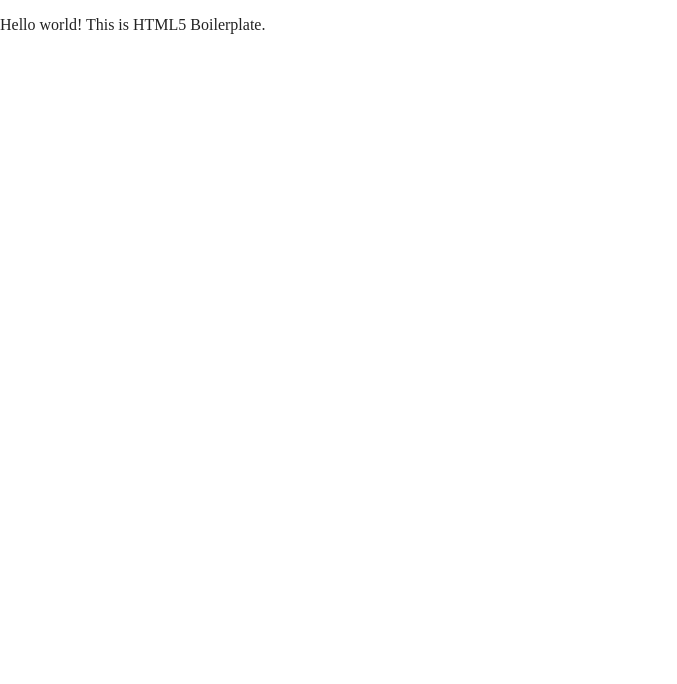
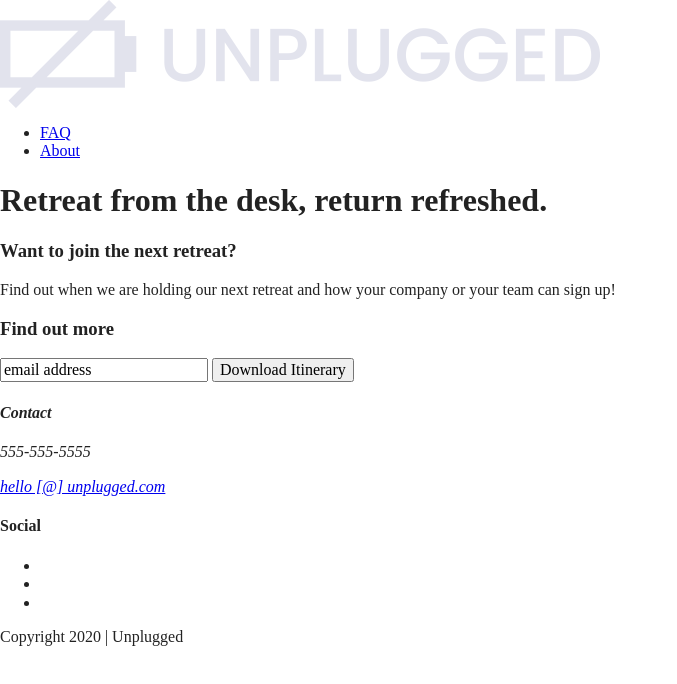
Before and after one commit to sah-spence/unplugged-retreat, a website built with Parcel: page index.html in a window 1280 px wide. Shown: the whole page, without its empty margins (0-677 px from the left). Built offline with nearby package versions, Linux system fonts and the light colour scheme.

Commit message:
Code shells and img

```diff
--- a/index.html
+++ b/index.html
@@ -24,8 +24,71 @@
 
 <body>
 
+<header>
+  <div class="content-wrapper">
+    <a href="#"><img src="img/unpluggedlogo.png"alt="unplugged logo"></a>
+    <div class="header-divider">
+      <nav>
+        <ul>
+          <li><a href="faq/index.html" target="_blank">FAQ</a></li>
+          <li><a href="about/index.html" target="_blank">About</a></li>
+       </ul>
+      </nav>
+    </div>
+  </div>
+</header>
+
+<main>
+
+  <section class="hero-area">
+    <div class="content-wrapper">
+      <h1>Retreat from the desk, return refreshed.</h1>
+    </div>
+  </section>
+
+  <aside>
+    <div class="content-wrapper">
+      <div class="form-description">
+        <h3>Want to join the next retreat?</h3>
+        <p>Find out when we are holding our next retreat and how your company or your team can sign up!</p>
+      </div>
+      <div class="form">
+        <h3>Find out more</h3>
+	      <input type="text" name="name" value="email address">
+        <input type="button" value="Download Itinerary">
+      </div>
+    </div>
+  </aside>
+
+</main>
+
+<footer>
+  <div class="content-wrapper">
+    <div class="footer-content">
+      <address class="contact">
+        <h4>Contact</h4>
+        <p>555-555-5555</p>
+        <a href="hello@unplugged.com">hello [@] unplugged.com</a>
+      </address>
+      <div class="social">
+        <h4>Social</h4>
+          <div class="social-icons">
+            <ul>
+              <li><a href="https://www.facebook.com/yoursite" target="_blank" img src="" alt="facebook"></a></li>
+              <li><a href="https://www.twitter.com/yoursite" target="_blank" img src="" alt="twitter"></a></li>
+              <li><a href="https://www.instagram.com/yoursite" target="_blank" img src="" alt="instagram"></a></li>
+            </ul>
+          </div>
+      </div>
+    </div>
+  </div>
+
+<div class="copyright">
+  <p>Copyright 2020 | Unplugged</p>
+</div>
+</footer>
+
   <!-- Add your site or application content here -->
-  <p>Hello world! This is HTML5 Boilerplate.</p>
   <script src="js/vendor/modernizr-3.11.2.min.js"></script>
   <script src="js/plugins.js"></script>
   <script src="js/main.js"></script>
```
Also changed, not shown: about/index.html (+52 -1 lines), faqs/index.html (+52 -1 lines), img/rawpixel-800820-unsplash1.jpg (added), img/unpluggedlogo.png (added), 2 other files.
